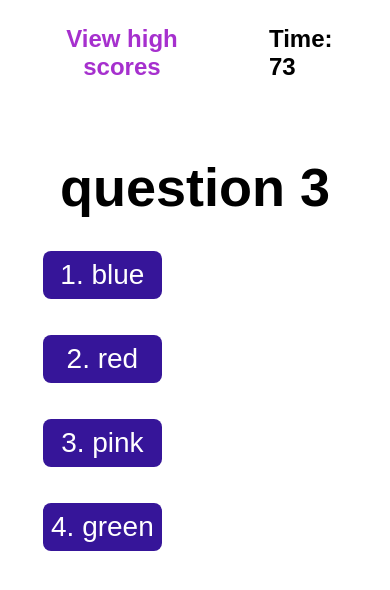
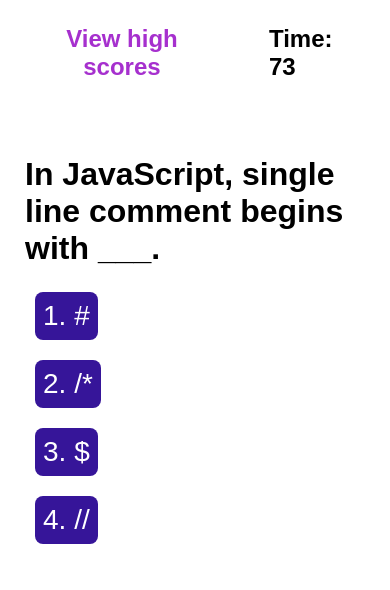
Before and after one commit to dmartino24/JavaScript-Timed-Quiz, a plain HTML site: page index.html in a window 390 px wide. Both pictures are taken after a click on the button "Start Quiz". Drawn offline with Linux system fonts and the light colour scheme.

Commit message:
site is now responsive to diffrent screen sizes

```diff
--- a/assets/script.js
+++ b/assets/script.js
@@ -1,3 +1,4 @@
+// element that will be used through out the project
 var startButtonEl = document.querySelector("#start-btn");
 var colsEls = document.querySelectorAll(".cols");
 var colsRMEls = document.querySelectorAll(".cols-rm");
@@ -7,110 +8,111 @@ var colEl3 = document.querySelector("#col-3");
 var colEl4 = document.querySelector("#col-4");
 var timerTextEl = document.querySelector("#timer-left-text");
 var highScoreButtonEl = document.querySelector(".view-score-btn");
+//global vars
 var currentTime;
 var totalAnswers;
 var startTime = 75;
-var finishedGame = false;
 var tempQuestions;
 var timerID;
-var currentPlayerInitials;
 var highScores = [];
-// available questions to answer
+// questions object
 var questions = [
   {
-    questionTitle: "Question 1",
+    questionTitle: "JavaScript is the programming language of the _____.",
     answers: [
-      { text: "blue", isAnswer: true },
-      { text: "red", isAnswer: false },
-      { text: "pink", isAnswer: false },
-      { text: "green", isAnswer: false },
+      { text: "Web", isAnswer: true },
+      { text: "Desktop", isAnswer: false },
+      { text: "Server", isAnswer: false },
+      { text: "Mobile", isAnswer: false },
     ],
   },
   {
-    questionTitle: "question 2",
+    questionTitle: "Which type of JavaScript language is _____?",
     answers: [
-      { text: "blue", isAnswer: true },
-      { text: "red", isAnswer: false },
-      { text: "pink", isAnswer: false },
-      { text: "green", isAnswer: false },
+      { text: "Object-oriented", isAnswer: false },
+      { text: "Object-based", isAnswer: true },
+      { text: "functional programming", isAnswer: false },
+      { text: "All of the above", isAnswer: false },
     ],
   },
   {
-    questionTitle: "question 3",
+    questionTitle: "In which HTML element, we put the JavaScript code?",
     answers: [
-      { text: "blue", isAnswer: true },
-      { text: "red", isAnswer: false },
-      { text: "pink", isAnswer: false },
-      { text: "green", isAnswer: false },
+      { text: "<javascript>...</javascript>", isAnswer: false },
+      { text: "<js>...</js>", isAnswer: false },
+      { text: "<script>...</script>", isAnswer: true },
+      { text: "<css>...</css>", isAnswer: false },
     ],
   },
   {
-    questionTitle: "question 3",
+    questionTitle: "Which property is used to define the HTML content to an HTML element with a specific id?",
     answers: [
-      { text: "blue", isAnswer: true },
-      { text: "red", isAnswer: false },
-      { text: "pink", isAnswer: false },
-      { text: "green", isAnswer: false },
+      { text: "innerText", isAnswer: false },
+      { text: "innerContent", isAnswer: false },
+      { text: "elementText", isAnswer: false },
+      { text: "innerHTML", isAnswer: true },
     ],
   },
   {
-    questionTitle: "question 3",
+    questionTitle: "Which JavaScript method is used to write on browser's console?",
     answers: [
-      { text: "blue", isAnswer: true },
-      { text: "red", isAnswer: false },
-      { text: "pink", isAnswer: false },
-      { text: "green", isAnswer: false },
+      { text: "console.write()", isAnswer: false },
+      { text: "console.output()", isAnswer: false },
+      { text: "console.log()", isAnswer: true },
+      { text: "console.writhHTML()", isAnswer: false },
     ],
   },
   {
-    questionTitle: "question 3",
+    questionTitle: "Which JavaScript method is used to write into an alert box?",
     answers: [
-      { text: "blue", isAnswer: true },
-      { text: "red", isAnswer: false },
-      { text: "pink", isAnswer: false },
-      { text: "green", isAnswer: false },
+      { text: "window.alertHTML()", isAnswer: false },
+      { text: "window.alert()", isAnswer: true },
+      { text: "window.alertBox()", isAnswer: false },
+      { text: "window.alertContent()", isAnswer: false },
     ],
   },
   {
-    questionTitle: "question 3",
+    questionTitle: "In JavaScript, single line comment begins with ___.",
     answers: [
-      { text: "blue", isAnswer: true },
-      { text: "red", isAnswer: false },
-      { text: "pink", isAnswer: false },
-      { text: "green", isAnswer: false },
+      { text: "#", isAnswer: false },
+      { text: "/*", isAnswer: false },
+      { text: "$", isAnswer: false },
+      { text: "//", isAnswer: true },
     ],
   },
   {
-    questionTitle: "question 3",
+    questionTitle: "Which JavaScript keyword is used to declare a variable?",
     answers: [
-      { text: "blue", isAnswer: true },
-      { text: "red", isAnswer: false },
-      { text: "pink", isAnswer: false },
-      { text: "green", isAnswer: false },
+      { text: "var", isAnswer: true },
+      { text: "VAR", isAnswer: false },
+      { text: "int", isAnswer: false },
+      { text: "LET", isAnswer: false },
     ],
   },
   {
-    questionTitle: "question 3",
+    questionTitle: "What is the default value of an uninitialized variable?",
     answers: [
-      { text: "blue", isAnswer: true },
-      { text: "red", isAnswer: false },
-      { text: "pink", isAnswer: false },
-      { text: "green", isAnswer: false },
+      { text: "0", isAnswer: false },
+      { text: "undefined", isAnswer: true },
+      { text: "null", isAnswer: false },
+      { text: "NaN", isAnswer: false },
     ],
   },
   {
     questionTitle:
-      "question 4 fghg fgh fghfg fghfgh fghfh fgh fghf fgh fghf fghf fghfg fghf fghf fghf fgh fgh",
+      "Which property is used to get the length of a string in JavaScript?",
     answers: [
-      { text: "blue", isAnswer: true },
-      { text: "red", isAnswer: false },
-      { text: "pink", isAnswer: false },
-      { text: "green", isAnswer: false },
+      { text: "count", isAnswer: false },
+      { text: "len", isAnswer: false },
+      { text: "length", isAnswer: true },
+      { text: "Count", isAnswer: false },
     ],
   },
 ];
+// handler for the back button
 var backHandler = function(){
   removeColsContent();
+  // clears out the old styles
   colEl1.removeAttribute("style");
   colEl2.removeAttribute("style");
   colEl3.removeAttribute("style");
@@ -145,12 +147,15 @@ var backHandler = function(){
   startButtonEl.className = "btn start-btn";
   startButtonEl.addEventListener("click", startGame);
 }
+// handler for the clear high scores button
 var clearHighScoresHandler = function(){
   highScores = [];
   localStorage.clear();
   backHandler();
 }
+// creates the correct elements for highScore functionality
 var createHighScore = function() {
+  clearInterval(timerID);
   removeColsContent();
   colEl4.classList.remove("col-4-border");
   document.querySelector(".view-score-btn").remove();
@@ -164,9 +169,11 @@ var createHighScore = function() {
   colEl2.appendChild(ulEl);
   ulEl.className = "high-score";
 
+  // loads the most updated scores
   loadHighScores();
   //reorders the array to highest to lowest highScore
   highScores.sort((a, b) => (a.score < b.score) ? 1 : -1);
+  // creating li and putting in the highScores data in it
   for(var i = 0; i < highScores.length; i++){
     var liEl = document.createElement("li");
     ulEl.append(liEl);
@@ -185,6 +192,7 @@ var createHighScore = function() {
   backButtonEl.addEventListener("click", backHandler);
   clearButtonEl.addEventListener("click", clearHighScoresHandler);
 }
+// handler for the submit button and validating the input
 var submitScoreHandler = function () {
   var initialsInputEl = document.querySelector("input");
   if (initialsInputEl.validity.valid && initialsInputEl.value.length > 1) {
@@ -201,13 +209,16 @@ var submitScoreHandler = function () {
     alert("Need to type in two letters.");
   }
 };
+
 var submitGameScore = function () {
   removeColsContent();
+  // checks if negative then will set it to 0
   if(currentTime <= 0){
     currentTime = 0;
   }
+  clearInterval(timerID);
   timerTextEl.textContent = currentTime;
-  clearInterval(timerID);
+
 
   var titleEl = document.createElement("h1");
   colEl1.appendChild(titleEl);
@@ -223,6 +234,7 @@ var submitGameScore = function () {
   colEl3.appendChild(initialsInputEl);
   colEl3.appendChild(initialSubmitButtonEl);
   initialsTextEl.textContent = "Enter initials: ";
+  // adds a pattern that is has to abide by to validate
   initialsInputEl.pattern = "[A-Za-z]{2}";
   initialsInputEl.maxLength = 2;
   initialSubmitButtonEl.textContent = "Submit";
@@ -230,10 +242,12 @@ var submitGameScore = function () {
   initialSubmitButtonEl.addEventListener("click", function () {
     submitScoreHandler();
   });
+  // styles to align the element correctly on screen
   colEl1.style["justify-content"] = "left";
   colEl3.style["justify-content"] = "left";
   colEl3.style["align-items"] = "center";
 };
+// checks if game is over or need another question
 var checkGameProgress = function () {
   if (totalAnswers >= 5 || currentTime <= 0) {
     submitGameScore();
@@ -241,6 +255,7 @@ var checkGameProgress = function () {
     createQuizQuestion(getRandomQuestion());
   }
 };
+// handler for the an answer button finds out if user answered correctly
 var answeredQuestionHandler = function (isAnswer) {
   removeColsContent();
   colEl4.classList.remove();
@@ -257,6 +272,7 @@ var answeredQuestionHandler = function (isAnswer) {
   totalAnswers += 1;
   checkGameProgress();
 };
+// creates the question and button choices
 var createQuizQuestion = function (question) {
   var questionTitleEl = document.createElement("h1");
   colEl1.appendChild(questionTitleEl);
@@ -268,28 +284,31 @@ var createQuizQuestion = function (question) {
   var questionAnswersULEl = document.createElement("ul");
   colEl2.appendChild(questionAnswersULEl);
 
+  // loop to get all answer buttons in the document
+  // and setting up the correct attributes
   for (var i = 0; i < question.answers.length; i++) {
-    var questionAnswersLIEl = document.createElement("ol");
+    var questionAnswersLIEl = document.createElement("li");
     questionAnswersULEl.appendChild(questionAnswersLIEl);
 
     var questionAnswersButtonEl = document.createElement("button");
     questionAnswersLIEl.appendChild(questionAnswersButtonEl);
     questionAnswersButtonEl.className = "btn answer-buttons";
     questionAnswersButtonEl.textContent =
-      i + 1 + "." + " " + question.answers[i].text;
+      i + 1 + ". " + question.answers[i].text;
     questionAnswersButtonEl.value = question.answers[i].isAnswer;
     questionAnswersButtonEl.addEventListener("click", function () {
       answeredQuestionHandler(this.value);
     });
   }
-  //col-2.appendChild
 };
+// gets random question from the tempQuestions array
 var getRandomQuestion = function () {
   var randomNum = Math.floor(Math.random() * tempQuestions.length);
   var nextQuestion = tempQuestions[randomNum];
   tempQuestions.splice(randomNum, 1);
   return nextQuestion;
 };
+// removes all cols children
 var removeColsContent = function () {
   for (var i = 0; i < colsEls.length; i++) {
     var child = colsEls[i].lastElementChild;
@@ -299,6 +318,7 @@ var removeColsContent = function () {
     }
   }
 };
+// removes all cols-rm children
 var removeColsRMContent = function () {
   for (var i = 0; i < colsRMEls.length; i++) {
     var child = colsRMEls[i].lastElementChild;
@@ -308,6 +328,7 @@ var removeColsRMContent = function () {
     }
   }
 };
+// timer that will count down by 1 until timer is 0 or less then calls function to submit the score
 var startTimer = function () {
   timerID = setInterval(function () {
     currentTime -= 1;
@@ -319,9 +340,9 @@ var startTimer = function () {
 };
 //starts the quiz
 var startGame = function () {
+  // inits vars
   currentTime = startTime;
   totalAnswers = 0;
-  finishedGame = false;
   tempQuestions = [];
   tempQuestions = tempQuestions.concat(questions);
 
@@ -329,9 +350,11 @@ var startGame = function () {
   createQuizQuestion(getRandomQuestion());
   startTimer();
 };
+// saves the highScore object to local storage
 var saveHighScores = function() {
   localStorage.setItem("highScores", JSON.stringify(highScores));
 }
+// loads the score into highScores array
 var loadHighScores = function() {
   highScores = [];
   var savedHighScores = localStorage.getItem("highScores");
@@ -343,7 +366,6 @@ var loadHighScores = function() {
     highScores.push(savedHighScores[i]);
   }
 }
-// on mouse click triggers startGame function
 startButtonEl.addEventListener("click", startGame);
 highScoreButtonEl.addEventListener('click', createHighScore);
 loadHighScores();
--- a/assets/style.css
+++ b/assets/style.css
@@ -27,16 +27,10 @@ p {
 }
 
 ul {
-
     display: flex;
     flex-direction: column;
 }
-ol {
 
-    display: flex;
-    flex-direction: column;
-    padding: 8px;
-}
 li {
     list-style-type: none;
 }
@@ -91,7 +85,6 @@ header div {
     cursor: pointer;
 }
 .answer-response {
-
     color: grey;
     font-size: 32px;
     text-align: left;
@@ -130,11 +123,22 @@ header div {
     header {
         padding-bottom: 25px;
     }
+    h1 {
+        font-size: 32px;
+    }
+    p {
+        font-size: 21px;
+    }
+    #col-2 {
+        flex-wrap: wrap;
+    }
     .page-content {
         padding: 25px;
         margin: auto;
     }
     .questions-container div{
         width: 100%;
+        align-items: center;
     }
+
 }
```
Also changed, not shown: index.html (+2 -0 lines).
